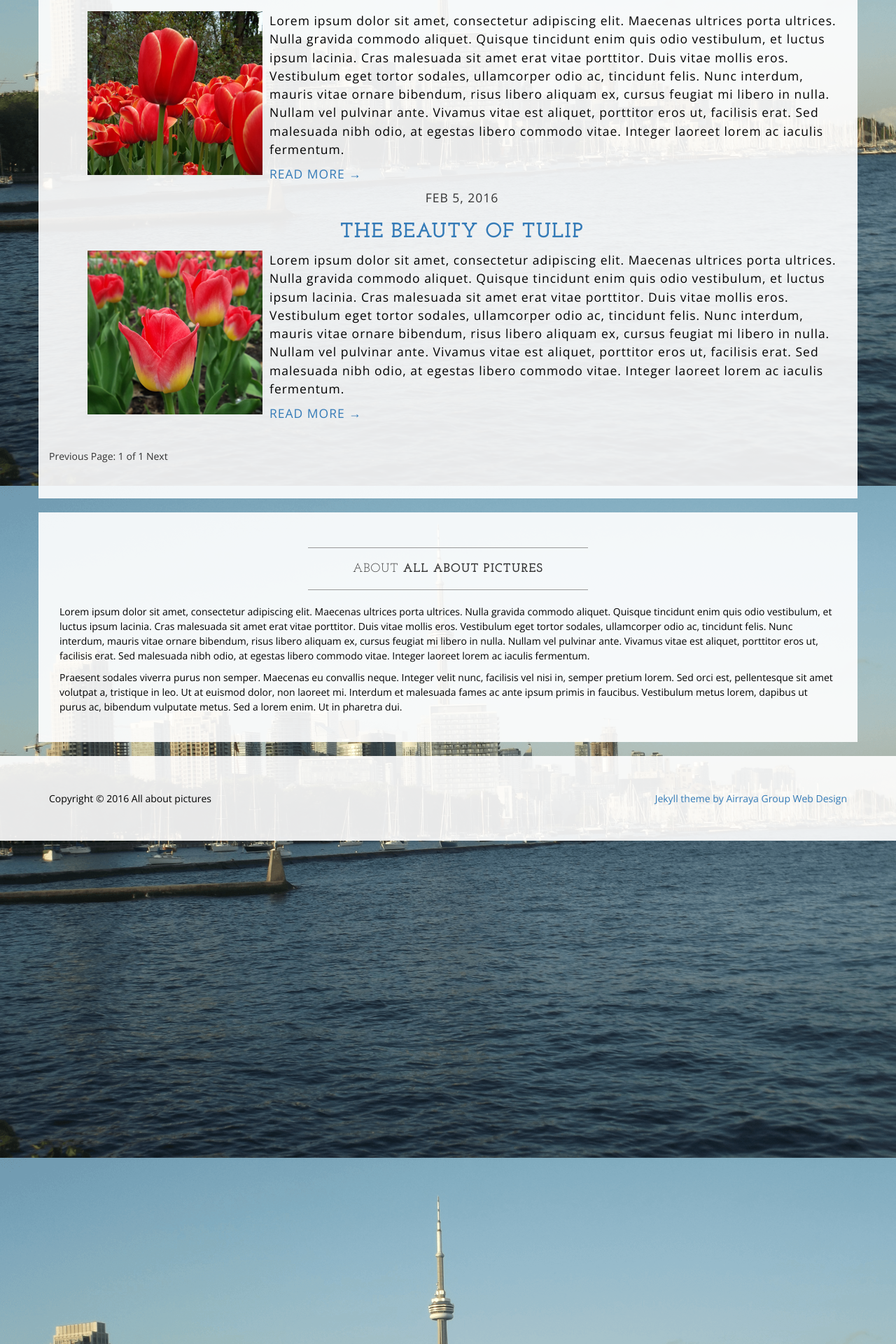
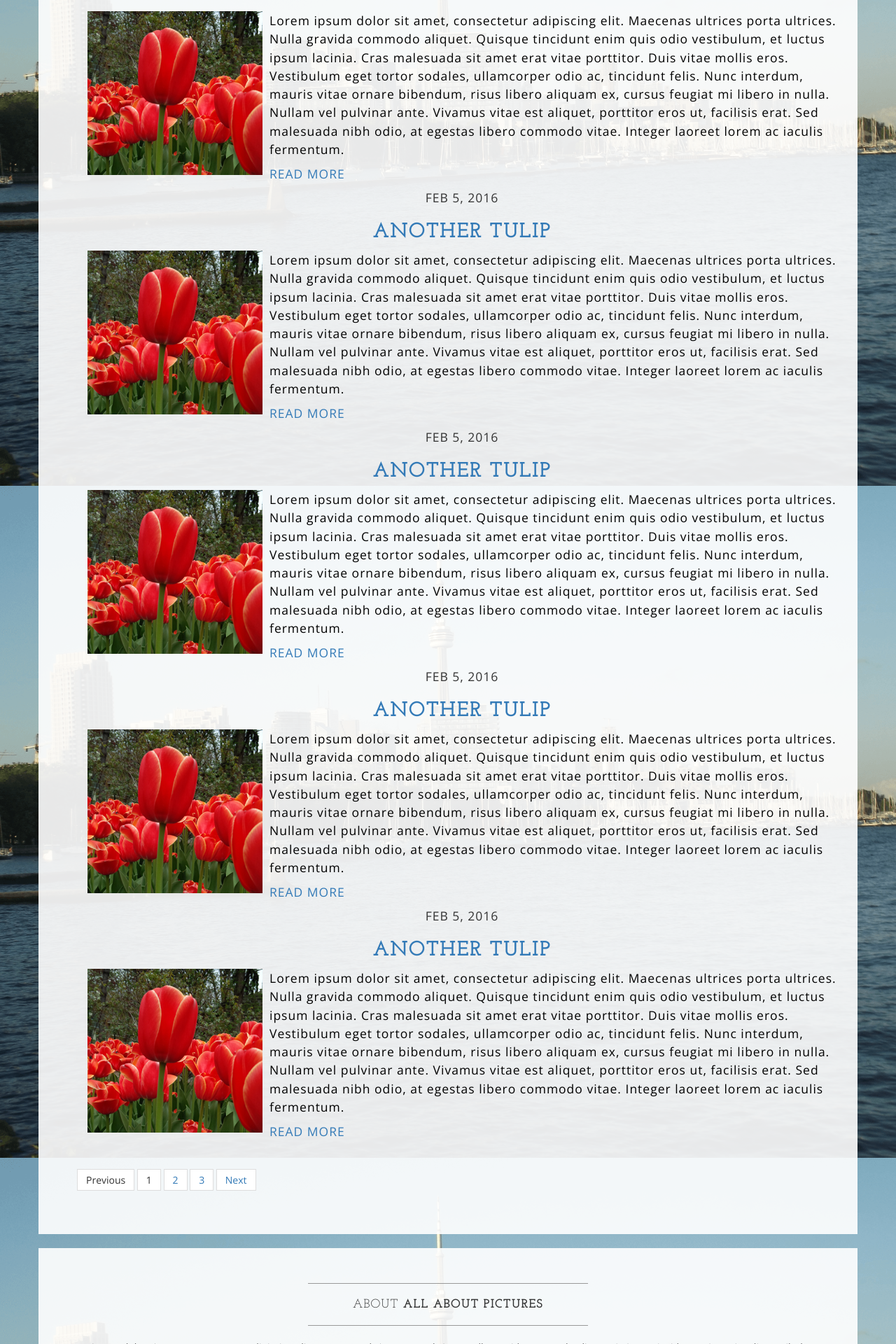
Before and after one commit to yourfreebies/jekyllthemeofbusinesscasual, a Jekyll site: the page built from index.html, in a window 1280 px wide. Shown: the part 1226-3146 px from the top of the page at 70% size. Built offline with Jekyll 4.4.1, drawn with Linux system fonts in a browser that asks for light colours; the list of posts is cut into pages by our own code.

```diff
--- /dev/null
+++ b/CNAME
@@ -0,0 +1 @@
+businesscasual.yourfreebies.org
--- a/_config.yml
+++ b/_config.yml
@@ -10,13 +10,13 @@ title: Jekyll theme business casual
 email: your-email@domain.com
 description: > # this means to ignore newlines until "baseurl:"
   easy recipes to try at thome.
-baseurl: "/jekyllthemeofbusinesscasual" # the subpath of your site, e.g. /blog
-url: "http://yourdomain.com" # the base hostname & protocol for your site
+baseurl: "" # the subpath of your site, e.g. /blog
+url: "" # the base hostname & protocol for your site
 
 # Gems
 gems: [jekyll-paginate]
 
 # Build settings
 markdown: kramdown
-paginate: 10
+paginate: 5
 paginate_path: '/page:num/'
--- a/_includes/container.html
+++ b/_includes/container.html
@@ -14,7 +14,7 @@
 									{{ post.excerpt }}
 									<div class="readmore" style="float: left;">
 									{% if post.content | post_contains_excerpt_tag %}
-									<a href="{{ post.url | prepend: site.baseurl }}">Read more →</a>
+									<a href="{{ post.url | prepend: site.baseurl }}">Read more</a>
 									{% endif %}
 									</div>
 								</li>
@@ -31,17 +31,40 @@
 				</div>
 				<!-- Pagination links -->
 					<div class="pagination">
+					  <ul>
 						{% if paginator.previous_page %}
-						<a href="{{ paginator.previous_page_path }}" class="previous">Previous</a>
+
+						  {% if paginator.previous_page == 1 %}
+							<li><a href="/">Previous</a></li>
 						  {% else %}
-						<span class="previous">Previous</span>
+							<li><a href="/page{{ paginator.previous_page }}">Previous</a></li>
 						  {% endif %}
-					  <span class="page_number ">Page: {{ paginator.page }} of {{ paginator.total_pages }}</span>
+
+						{% else %}
+						  <li><span class="disabled">Previous</span></li>
+						{% endif %}
+
+						{% if paginator.page == 1 %}
+						  <li><span class="active">1</span></li>
+						{% else %}
+						  <li><a href="/">1</a></li>
+						{% endif %}
+
+						{% for count in (2..paginator.total_pages) %}
+
+						  {% if count == paginator.page %}
+							<li><span class="active">{{ count }}</span></li>
+						  {% else %}
+							<li><a href="/page{{ count }}">{{ count }}</a></li>
+						  {% endif %}
+						{% endfor %}
+
 						{% if paginator.next_page %}
-						<a href="{{ paginator.next_page_path }}" class="next">Next</a>
+						  <li><a href="/page{{ paginator.next_page }}">Next</a></li>
 						{% else %}
-						<span class="next ">Next</span>
+						  <li><span class="disabled">Next</span></li>
 						{% endif %}
+					  </ul>
 					</div>
             </div>
         </div>
--- /dev/null
+++ b/_posts/2016-02-05-seventh-post.markdown
@@ -0,0 +1,17 @@
+---
+layout: post
+title:  "Another Tulip"
+date:   2016-02-05
+categories: Tulip
+
+# Author.
+author: by Airraya Group
+---
+![Tulip]({{ site.baseurl }}/assets/tulip2.png)
+Lorem ipsum dolor sit amet, consectetur adipiscing elit. Maecenas ultrices porta ultrices. Nulla gravida commodo aliquet. Quisque tincidunt enim quis odio vestibulum, et luctus ipsum lacinia. Cras malesuada sit amet erat vitae porttitor. Duis vitae mollis eros. Vestibulum eget tortor sodales, ullamcorper odio ac, tincidunt felis. Nunc interdum, mauris vitae ornare bibendum, risus libero aliquam ex, cursus feugiat mi libero in nulla. Nullam vel pulvinar ante. Vivamus vitae est aliquet, porttitor eros ut, facilisis erat. Sed malesuada nibh odio, at egestas libero commodo vitae. Integer laoreet lorem ac iaculis fermentum.
+
+Praesent sodales viverra purus non semper. Maecenas eu convallis neque. Integer velit nunc, facilisis vel nisi in, semper pretium lorem. Sed orci est, pellentesque sit amet volutpat a, tristique in leo. Ut at euismod dolor, non laoreet mi. Interdum et malesuada fames ac ante ipsum primis in faucibus. Vestibulum metus lorem, dapibus ut purus ac, bibendum vulputate metus. Sed a lorem enim. Ut in pharetra dui.
+
+Etiam ultrices orci a risus fringilla, eu molestie elit finibus. Interdum et malesuada fames ac ante ipsum primis in faucibus. Nullam sed metus nulla. Nam vel aliquet enim. Pellentesque elementum, libero at vulputate cursus, velit turpis tempor neque, quis pellentesque turpis mi non est. Fusce tristique imperdiet fringilla. Integer tristique nibh imperdiet lacus volutpat, vitae tempor nulla efficitur. Nam ipsum ipsum, semper ut tellus eget, venenatis imperdiet augue. Nulla facilisi. Aenean non nisl eget justo efficitur bibendum. Quisque vel risus est. Cras id quam velit.
+
+Pellentesque quis hendrerit leo. Pellentesque tristique sem vitae pretium posuere. Vivamus euismod eu tellus nec porttitor. Sed vel est sem. Nullam pellentesque arcu in justo molestie maximus. Integer augue nibh, ultrices eget aliquam eget, rhoncus at est. Phasellus molestie, ante ut tempor dignissim, nisl nisl congue enim, id hendrerit dolor lorem ut ante.
--- /dev/null
+++ b/_posts/2016-02-05-sixth-post.markdown
@@ -0,0 +1,17 @@
+---
+layout: post
+title:  "Another Tulip"
+date:   2016-02-05
+categories: Tulip
+
+# Author.
+author: by Airraya Group
+---
+![Tulip]({{ site.baseurl }}/assets/tulip2.png)
+Lorem ipsum dolor sit amet, consectetur adipiscing elit. Maecenas ultrices porta ultrices. Nulla gravida commodo aliquet. Quisque tincidunt enim quis odio vestibulum, et luctus ipsum lacinia. Cras malesuada sit amet erat vitae porttitor. Duis vitae mollis eros. Vestibulum eget tortor sodales, ullamcorper odio ac, tincidunt felis. Nunc interdum, mauris vitae ornare bibendum, risus libero aliquam ex, cursus feugiat mi libero in nulla. Nullam vel pulvinar ante. Vivamus vitae est aliquet, porttitor eros ut, facilisis erat. Sed malesuada nibh odio, at egestas libero commodo vitae. Integer laoreet lorem ac iaculis fermentum.
+
+Praesent sodales viverra purus non semper. Maecenas eu convallis neque. Integer velit nunc, facilisis vel nisi in, semper pretium lorem. Sed orci est, pellentesque sit amet volutpat a, tristique in leo. Ut at euismod dolor, non laoreet mi. Interdum et malesuada fames ac ante ipsum primis in faucibus. Vestibulum metus lorem, dapibus ut purus ac, bibendum vulputate metus. Sed a lorem enim. Ut in pharetra dui.
+
+Etiam ultrices orci a risus fringilla, eu molestie elit finibus. Interdum et malesuada fames ac ante ipsum primis in faucibus. Nullam sed metus nulla. Nam vel aliquet enim. Pellentesque elementum, libero at vulputate cursus, velit turpis tempor neque, quis pellentesque turpis mi non est. Fusce tristique imperdiet fringilla. Integer tristique nibh imperdiet lacus volutpat, vitae tempor nulla efficitur. Nam ipsum ipsum, semper ut tellus eget, venenatis imperdiet augue. Nulla facilisi. Aenean non nisl eget justo efficitur bibendum. Quisque vel risus est. Cras id quam velit.
+
+Pellentesque quis hendrerit leo. Pellentesque tristique sem vitae pretium posuere. Vivamus euismod eu tellus nec porttitor. Sed vel est sem. Nullam pellentesque arcu in justo molestie maximus. Integer augue nibh, ultrices eget aliquam eget, rhoncus at est. Phasellus molestie, ante ut tempor dignissim, nisl nisl congue enim, id hendrerit dolor lorem ut ante.
--- /dev/null
+++ b/_posts/2016-02-05-tenth-post.markdown
@@ -0,0 +1,17 @@
+---
+layout: post
+title:  "Another Tulip"
+date:   2016-02-05
+categories: Tulip
+
+# Author.
+author: by Airraya Group
+---
+![Tulip]({{ site.baseurl }}/assets/tulip2.png)
+Lorem ipsum dolor sit amet, consectetur adipiscing elit. Maecenas ultrices porta ultrices. Nulla gravida commodo aliquet. Quisque tincidunt enim quis odio vestibulum, et luctus ipsum lacinia. Cras malesuada sit amet erat vitae porttitor. Duis vitae mollis eros. Vestibulum eget tortor sodales, ullamcorper odio ac, tincidunt felis. Nunc interdum, mauris vitae ornare bibendum, risus libero aliquam ex, cursus feugiat mi libero in nulla. Nullam vel pulvinar ante. Vivamus vitae est aliquet, porttitor eros ut, facilisis erat. Sed malesuada nibh odio, at egestas libero commodo vitae. Integer laoreet lorem ac iaculis fermentum.
+
+Praesent sodales viverra purus non semper. Maecenas eu convallis neque. Integer velit nunc, facilisis vel nisi in, semper pretium lorem. Sed orci est, pellentesque sit amet volutpat a, tristique in leo. Ut at euismod dolor, non laoreet mi. Interdum et malesuada fames ac ante ipsum primis in faucibus. Vestibulum metus lorem, dapibus ut purus ac, bibendum vulputate metus. Sed a lorem enim. Ut in pharetra dui.
+
+Etiam ultrices orci a risus fringilla, eu molestie elit finibus. Interdum et malesuada fames ac ante ipsum primis in faucibus. Nullam sed metus nulla. Nam vel aliquet enim. Pellentesque elementum, libero at vulputate cursus, velit turpis tempor neque, quis pellentesque turpis mi non est. Fusce tristique imperdiet fringilla. Integer tristique nibh imperdiet lacus volutpat, vitae tempor nulla efficitur. Nam ipsum ipsum, semper ut tellus eget, venenatis imperdiet augue. Nulla facilisi. Aenean non nisl eget justo efficitur bibendum. Quisque vel risus est. Cras id quam velit.
+
+Pellentesque quis hendrerit leo. Pellentesque tristique sem vitae pretium posuere. Vivamus euismod eu tellus nec porttitor. Sed vel est sem. Nullam pellentesque arcu in justo molestie maximus. Integer augue nibh, ultrices eget aliquam eget, rhoncus at est. Phasellus molestie, ante ut tempor dignissim, nisl nisl congue enim, id hendrerit dolor lorem ut ante.
--- /dev/null
+++ b/_posts/2016-02-05-third-post.markdown
@@ -0,0 +1,17 @@
+---
+layout: post
+title:  "Another Tulip"
+date:   2016-02-05
+categories: Tulip
+
+# Author.
+author: by Airraya Group
+---
+![Tulip]({{ site.baseurl }}/assets/tulip2.png)
+Lorem ipsum dolor sit amet, consectetur adipiscing elit. Maecenas ultrices porta ultrices. Nulla gravida commodo aliquet. Quisque tincidunt enim quis odio vestibulum, et luctus ipsum lacinia. Cras malesuada sit amet erat vitae porttitor. Duis vitae mollis eros. Vestibulum eget tortor sodales, ullamcorper odio ac, tincidunt felis. Nunc interdum, mauris vitae ornare bibendum, risus libero aliquam ex, cursus feugiat mi libero in nulla. Nullam vel pulvinar ante. Vivamus vitae est aliquet, porttitor eros ut, facilisis erat. Sed malesuada nibh odio, at egestas libero commodo vitae. Integer laoreet lorem ac iaculis fermentum.
+
+Praesent sodales viverra purus non semper. Maecenas eu convallis neque. Integer velit nunc, facilisis vel nisi in, semper pretium lorem. Sed orci est, pellentesque sit amet volutpat a, tristique in leo. Ut at euismod dolor, non laoreet mi. Interdum et malesuada fames ac ante ipsum primis in faucibus. Vestibulum metus lorem, dapibus ut purus ac, bibendum vulputate metus. Sed a lorem enim. Ut in pharetra dui.
+
+Etiam ultrices orci a risus fringilla, eu molestie elit finibus. Interdum et malesuada fames ac ante ipsum primis in faucibus. Nullam sed metus nulla. Nam vel aliquet enim. Pellentesque elementum, libero at vulputate cursus, velit turpis tempor neque, quis pellentesque turpis mi non est. Fusce tristique imperdiet fringilla. Integer tristique nibh imperdiet lacus volutpat, vitae tempor nulla efficitur. Nam ipsum ipsum, semper ut tellus eget, venenatis imperdiet augue. Nulla facilisi. Aenean non nisl eget justo efficitur bibendum. Quisque vel risus est. Cras id quam velit.
+
+Pellentesque quis hendrerit leo. Pellentesque tristique sem vitae pretium posuere. Vivamus euismod eu tellus nec porttitor. Sed vel est sem. Nullam pellentesque arcu in justo molestie maximus. Integer augue nibh, ultrices eget aliquam eget, rhoncus at est. Phasellus molestie, ante ut tempor dignissim, nisl nisl congue enim, id hendrerit dolor lorem ut ante.
--- /dev/null
+++ b/_posts/2016-02-05-twelve-post.markdown
@@ -0,0 +1,17 @@
+---
+layout: post
+title:  "Another Tulip"
+date:   2016-02-05
+categories: Tulip
+
+# Author.
+author: by Airraya Group
+---
+![Tulip]({{ site.baseurl }}/assets/tulip2.png)
+Lorem ipsum dolor sit amet, consectetur adipiscing elit. Maecenas ultrices porta ultrices. Nulla gravida commodo aliquet. Quisque tincidunt enim quis odio vestibulum, et luctus ipsum lacinia. Cras malesuada sit amet erat vitae porttitor. Duis vitae mollis eros. Vestibulum eget tortor sodales, ullamcorper odio ac, tincidunt felis. Nunc interdum, mauris vitae ornare bibendum, risus libero aliquam ex, cursus feugiat mi libero in nulla. Nullam vel pulvinar ante. Vivamus vitae est aliquet, porttitor eros ut, facilisis erat. Sed malesuada nibh odio, at egestas libero commodo vitae. Integer laoreet lorem ac iaculis fermentum.
+
+Praesent sodales viverra purus non semper. Maecenas eu convallis neque. Integer velit nunc, facilisis vel nisi in, semper pretium lorem. Sed orci est, pellentesque sit amet volutpat a, tristique in leo. Ut at euismod dolor, non laoreet mi. Interdum et malesuada fames ac ante ipsum primis in faucibus. Vestibulum metus lorem, dapibus ut purus ac, bibendum vulputate metus. Sed a lorem enim. Ut in pharetra dui.
+
+Etiam ultrices orci a risus fringilla, eu molestie elit finibus. Interdum et malesuada fames ac ante ipsum primis in faucibus. Nullam sed metus nulla. Nam vel aliquet enim. Pellentesque elementum, libero at vulputate cursus, velit turpis tempor neque, quis pellentesque turpis mi non est. Fusce tristique imperdiet fringilla. Integer tristique nibh imperdiet lacus volutpat, vitae tempor nulla efficitur. Nam ipsum ipsum, semper ut tellus eget, venenatis imperdiet augue. Nulla facilisi. Aenean non nisl eget justo efficitur bibendum. Quisque vel risus est. Cras id quam velit.
+
+Pellentesque quis hendrerit leo. Pellentesque tristique sem vitae pretium posuere. Vivamus euismod eu tellus nec porttitor. Sed vel est sem. Nullam pellentesque arcu in justo molestie maximus. Integer augue nibh, ultrices eget aliquam eget, rhoncus at est. Phasellus molestie, ante ut tempor dignissim, nisl nisl congue enim, id hendrerit dolor lorem ut ante.
--- a/css/style.css
+++ b/css/style.css
@@ -232,3 +232,22 @@ footer p {
 	margin-bottom: 20px;
 	}
 }
+.pagination ul > li > a:hover {
+    background-color: #2582F2;
+	color: #fff;
+}
+
+.pagination ul > li > a, .pagination ul > li > span {
+    display: inline;
+    padding: 5px 12px;
+    line-height: 35px;
+    text-decoration: none;
+    background-color: #ffffff;
+    border-top: 1px solid #dddddd;
+	border-bottom: 1px solid #dddddd;
+	border-left: 1px solid #dddddd;
+	border-right: 1px solid #dddddd;
+}
+.pagination ul > li {
+display: inline;
+}
```
Also changed, not shown: _posts/2016-02-05-eighth-post.markdown (added, +17 -0 lines), _posts/2016-02-05-eleventh-post.markdown (added, +17 -0 lines), _posts/2016-02-05-fifth-post.markdown (added, +17 -0 lines), _posts/2016-02-05-fourth-post.markdown (added, +17 -0 lines), _posts/2016-02-05-ninth-post.markdown (added, +17 -0 lines), README.md. Lines whose indentation alone changed are shown as unchanged.
